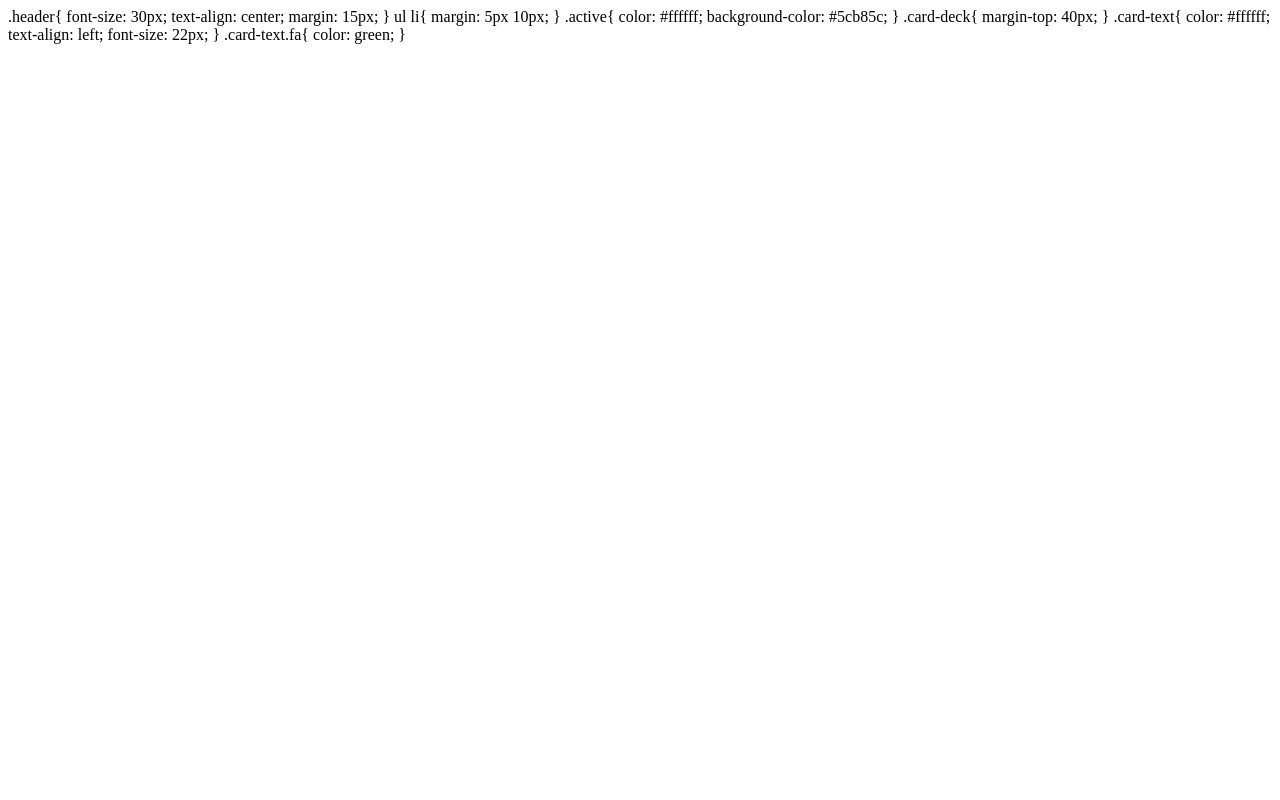
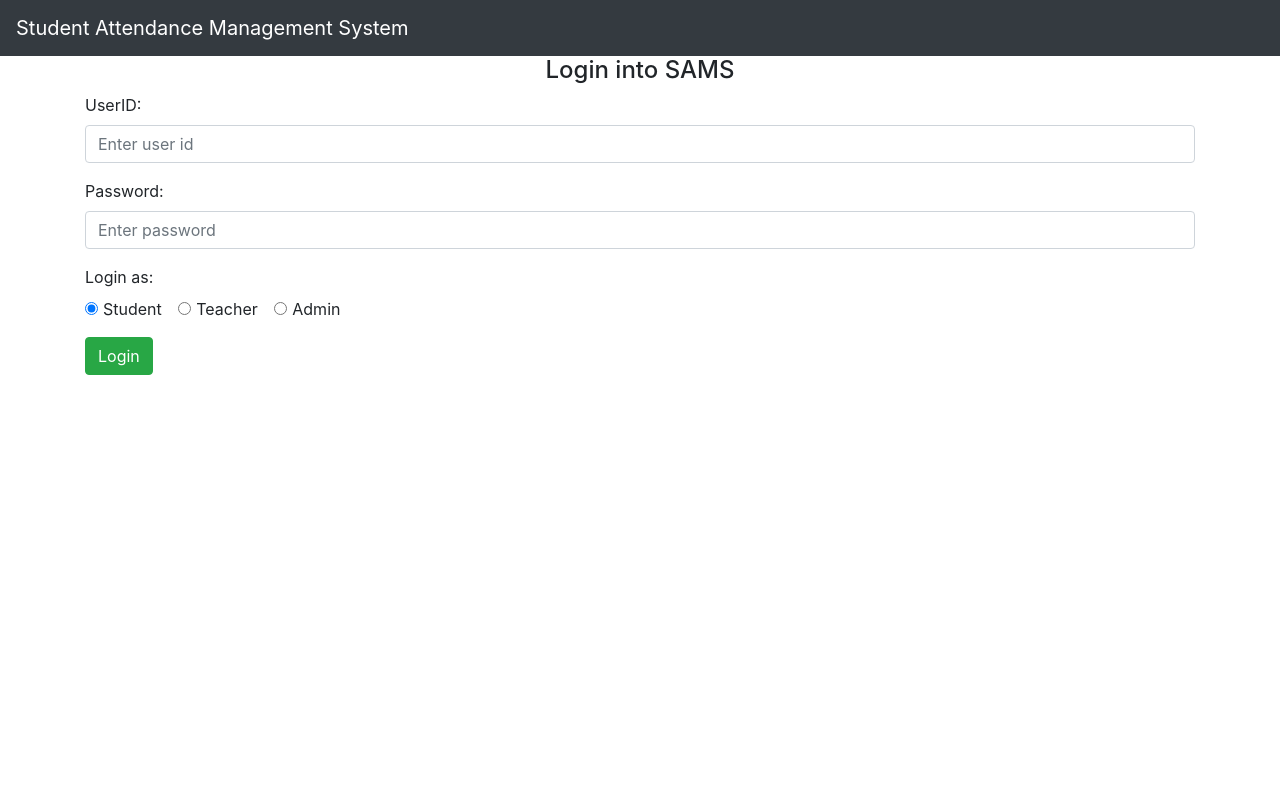
Before and after one commit to Rafid-Al-Ahsan/sams, a PHP site: page /login.php in a window 1280 px wide. Run offline with PHP 8.4, Linux system fonts and the light colour scheme.

Commit message:
Add files via upload

```diff
--- a/login.php
+++ b/login.php
@@ -65,35 +65,78 @@ if(isset($_POST['login']))
 ?>
 
 
+<!DOCTYPE html>
+<html lang="en">
+<head>
+<meta charset="utf-8">
+  <meta name="viewport" content="width=device-width, initial-scale=1">
+  <link rel="stylesheet" href="https://maxcdn.bootstrapcdn.com/bootstrap/4.5.2/css/bootstrap.min.css">
+  <script src="https://ajax.googleapis.com/ajax/libs/jquery/3.5.1/jquery.min.js"></script>
+  <script src="https://cdnjs.cloudflare.com/ajax/libs/popper.js/1.16.0/umd/popper.min.js"></script>
+  <script src="https://maxcdn.bootstrapcdn.com/bootstrap/4.5.2/js/bootstrap.min.js"></script>
+  <link rel="stylesheet" href="css/style.css">
+</head>
+
+<body>
+
+<nav class="navbar navbar-expand-sm bg-dark navbar-dark">
+
+  <a class="navbar-brand" href="#">Student Attendance Management System</a>
+
+</nav>
+
+<h4 style = "text-align:center;">Login into SAMS</h4>
+
+<section>
+
+         <div class = "container">
+             <div class = "row">
+                  <div class = "col-lg-12 col-md-12">
+				  <form method="post" class="login-container">
+                     <div class="form-group">
+                        <label for="userid">UserID:</label>
+                           <input type="text" class="form-control" id="userid" placeholder="Enter user id" name="email">
+                     </div>
+                     <div class="form-group">
+                        <label for="password">Password:</label>
+                         <input type="password" class="form-control" id="password" placeholder="Enter password" name="password">
+                     </div>
+
+					 <label>Login as:&nbsp&nbsp</label>
+
+
+					 <div class="form-group">
+                         <div class="form-check-inline">
+                           <label class="form-check-label" for="radio1">
+                             <input type="radio" class="form-check-input" id="radio1" name="optradio" value="student" checked>Student
+                           </label>
+                         </div>
+                         <div class="form-check-inline">
+                             <label class="form-check-label" for="radio2">
+                             <input type="radio" class="form-check-input" id="radio2" name="optradio" value="teacher">Teacher
+                             </label>
+                         </div>
+	                     <div class="form-check-inline">
+                            <label class="form-check-label" for="radio3">
+                            <input type="radio" class="form-check-input" id="radio3" name="optradio" value="admin">Admin
+                            </label>
+                         </div>
+                      </div>
 
 
 
 
+                    <input type="submit" class="btn btn-success" value = "Login" name = "login" />
+                  </form>
 
-.header{
-    font-size: 30px;
-    text-align: center;
-    margin: 15px;
-}
 
-ul li{
-   margin: 5px 10px;
-}
-.active{
-    color: #ffffff;
-    background-color: #5cb85c;
-}
 
-.card-deck{
-    margin-top: 40px;
-}
+                  </div>
+             </div>
+         </div>
 
-.card-text{
-    color: #ffffff;
-    text-align: left;
-    font-size: 22px;
-}
+</section>
 
-.card-text.fa{
-    color: green;
-}
+</body>
+
+</html>
```
